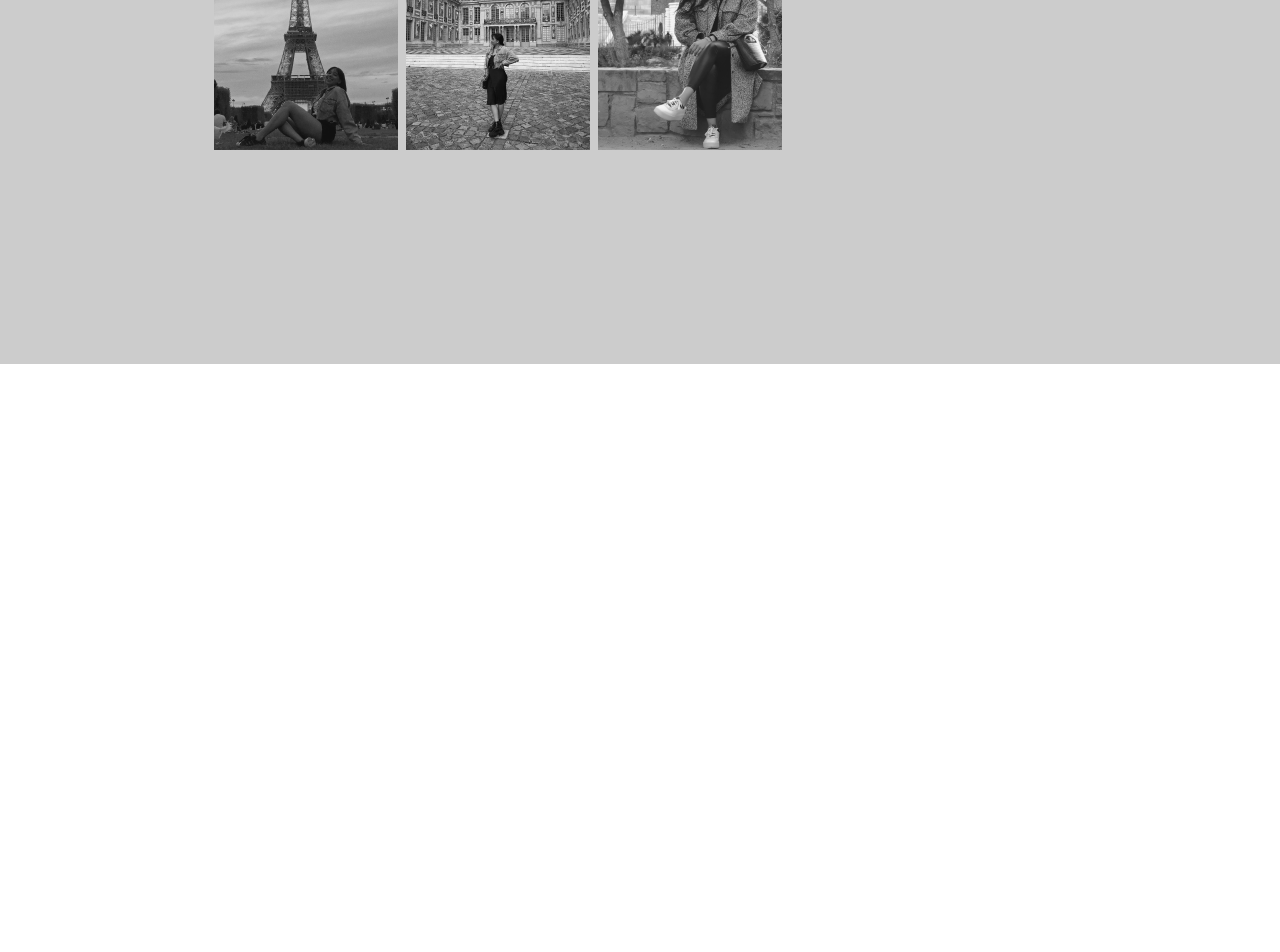
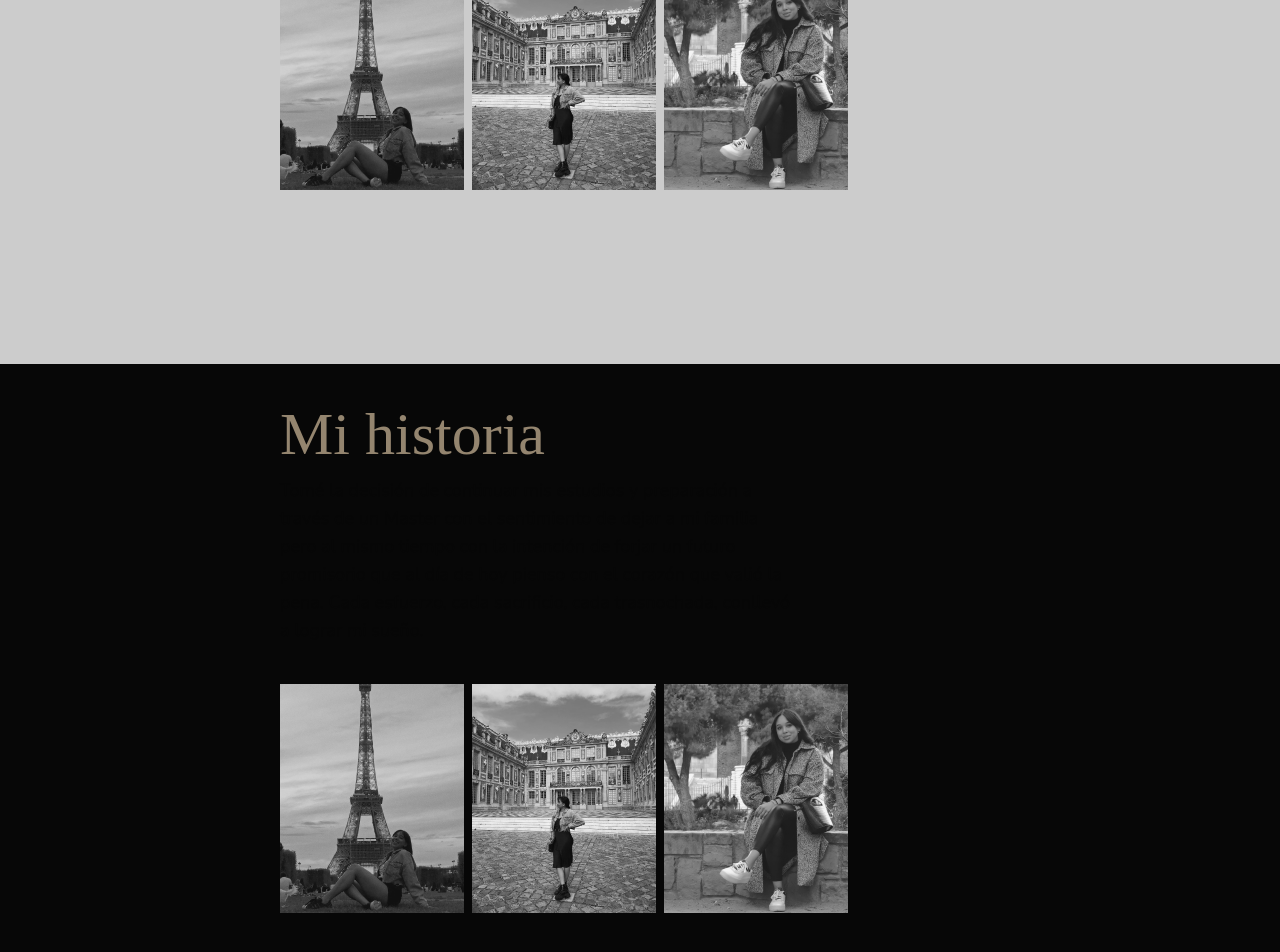
Before and after one commit to NicoAmont/mmdc-grado, a Next.js app: page /mihistoria in a window 1280 px wide. Shown: the part 436-1388 px from the top of the page. Before the commit the page ends 800 px from the top, so only its background shows below. Built offline with nearby package versions, Linux system fonts and the light colour scheme; a web font is replaced by a local one.

Commit message:
adding last fixes

```diff
--- a/pages/mihistoria.js
+++ b/pages/mihistoria.js
@@ -38,16 +38,17 @@ export default function Home() {
                     </Link>
                 </div>
 
-                <div className='h-auto z-10 hover:filter-none flex flex-col top-40 left-1/4 transform -translate-y-0 -translate-x-1/4 bottom-0 w-auto filter-none'>
-                  <div className='w-full h-full  hover:filter-none '>
-                    <p className=' hover:filter-none top-0  font-heads sm:text-6xl text-gold font-extralight z-10 filter-none mb-3'>Mi historia</p>
+                <div className='h-auto z-10 hover:filter-none flex flex-col w-auto filter-none sm:mr-40 ml-2'>
+                  <div className='w-full h-full  hover:filter-none mt-10'>
+                    <p className=' hover:filter-none top-0  font-heads text-5xl sm:text-6xl text-gold font-extralight z-10 filter-none mb-3'>Mi historia</p>
                     <p className=' hover:filter-none max-w-lg top-0  font-body sm:text-lg text-bgr font-extralight t z-10 filter-none '>Tomé la decisión de continuar mis estudios y preparación a través de un Master con el sentimiento de dejar a mi familia pero al mismo tiempo con la intención de forjar un futuro promisorio que al día de hoy pienso con el corazón que valió la pena. Cada esfuerzo, cada sacrificio, cada trasnochada, conllevó a lograr mi sueño.</p>
                   </div>
-                  <div className='mt-10 gap-2 flex flex-row '>
-                    <img className='h-full grayscale'  src="/collage1_1.png" />
-                    <img className='h-full grayscale'  src="/collage1_2.png" />
-                    <img className='h-full grayscale'  src="/collage1_3.png" />
-                  </div>
+                    <div className='mt-10 gap-2 flex flex-row  h-full overflow-x-scroll overflow-y-hidden '>
+                      <img className=' grayscale'  src="/collage1_1.png" />
+                      <img className=' grayscale'  src="/collage1_2.png" />
+                      <img className=' grayscale'  src="/collage1_3.png" />
+                    </div>
+
                 </div>
                 <div className='overflow-hidden w-full h-full top-0 left-0'>
 
@@ -58,9 +59,33 @@ export default function Home() {
               </div>
             </div>
           </div>
+      </div>
+      <div className='w-screen bg-bgr flex flex-col justify-center items-center align-middle'>
+          {/**segundo banner **/}
+          <div className='w-auto h-auto  bg-bgr flex justify-center'>
+            <div className=' max-w-7xl minH maxH w-screen flex  flex-col justify-center items-center'>
+              <div className='w-11/12 h-auto sm:h-screen flex  flex-col justify-center items-center '>
+                <div className='hidden sm:flex animate-slide-right top-0 right-0 absolute '>
+                  <img className='h-screen grayscale maxH mr-10'  src="/mih_banner1der.png" />
+                </div>
+                <div className='h-auto z-10 hover:filter-none flex flex-col w-auto filter-none sm:mr-40 ml-2'>
+                  <div className='w-full h-full  hover:filter-none mt-10'>
+                    <p className=' hover:filter-none top-0  font-heads text-5xl sm:text-6xl text-gold font-extralight z-10 filter-none mb-3'>Mi historia</p>
+                    <p className=' hover:filter-none max-w-lg top-0  font-body sm:text-lg text-bgr font-extralight t z-10 filter-none '>Tomé la decisión de continuar mis estudios y preparación a través de un Master con el sentimiento de dejar a mi familia pero al mismo tiempo con la intención de forjar un futuro promisorio que al día de hoy pienso con el corazón que valió la pena. Cada esfuerzo, cada sacrificio, cada trasnochada, conllevó a lograr mi sueño.</p>
+                  </div>
+                  <div className='mt-10 gap-2 flex flex-row  h-full overflow-x-scroll overflow-y-hidden '>
+                    <img className=' grayscale'  src="/collage1_1.png" />
+                    <img className=' grayscale'  src="/collage1_2.png" />
+                    <img className=' grayscale'  src="/collage1_3.png" />
+                  </div>
+                </div>
+                <div className='overflow-hidden w-full h-full top-0 left-0'>
 
+                </div>
+              </div>
+            </div>
+          </div>
       </div>
-
       </main>
     </>
   )
--- a/styles/globals.css
+++ b/styles/globals.css
@@ -173,3 +173,16 @@ input[type=number]::-webkit-outer-spin-button {
   background-size: contain;
   background-position: center;
 }
+
+/* Estilizando la barra de desplazamiento */
+::-webkit-scrollbar {
+  width: 6px;
+}
+::-webkit-scrollbar-thumb {
+  background-color: #94856F;
+  border-radius: 3px;
+}
+::-webkit-scrollbar-track {
+  background-color: #9d9494;
+  border-radius: 3px;
+}
```
